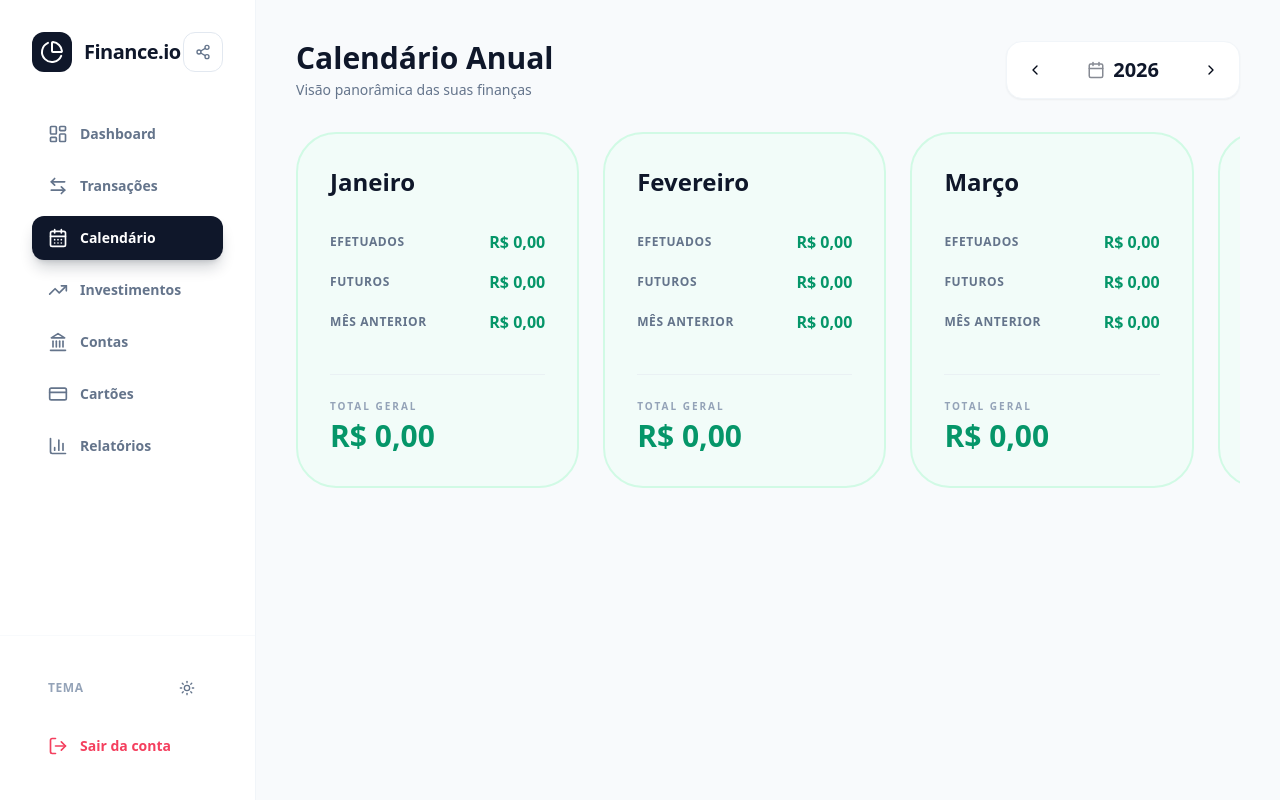
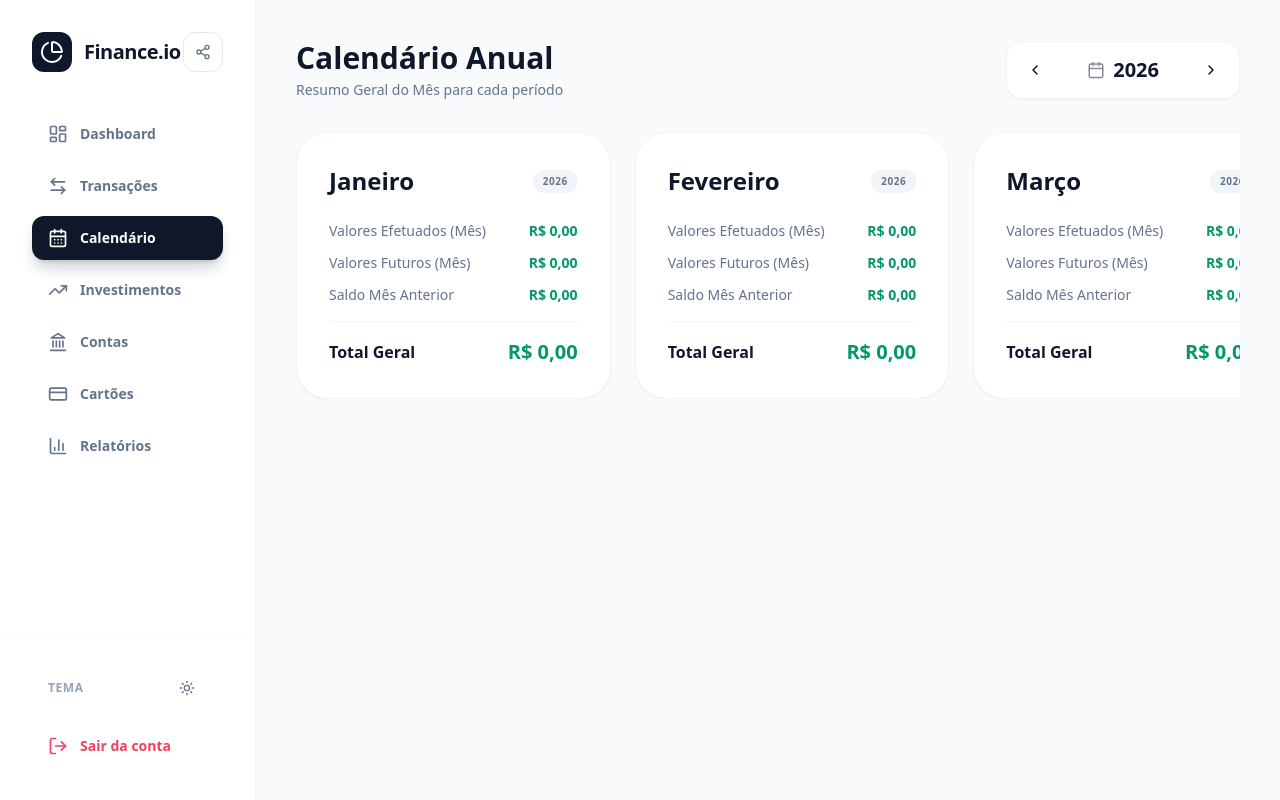
Before and after one commit to allexslima/Controle-Financeiro, a React (Vite) app: page /calendar in a window 1280 px wide. Built offline with nearby package versions, Linux system fonts and the light colour scheme.

Commit message:
[dyad] Atualizando a tela de Calendário para exibir o Resumo Geral do Mês no mesmo formato das Transações - wrote 1 file(s)

```diff
--- a/src/pages/Calendar.tsx
+++ b/src/pages/Calendar.tsx
@@ -61,7 +61,7 @@ const CalendarPage = () => {
           <header className="flex flex-col md:flex-row items-center justify-between gap-6">
             <div className="space-y-1 text-center md:text-left">
               <h1 className="text-3xl font-black text-slate-900 dark:text-white">Calendário Anual</h1>
-              <p className="text-slate-500 text-sm font-medium">Visão panorâmica das suas finanças</p>
+              <p className="text-slate-500 text-sm font-medium">Resumo Geral do Mês para cada período</p>
             </div>
 
             <div className="flex items-center gap-4 bg-white dark:bg-slate-900 p-2 rounded-2xl shadow-sm border border-slate-100 dark:border-slate-800">
@@ -94,54 +94,51 @@ const CalendarPage = () => {
                 {yearData.map((month, index) => (
                   <div
                     key={index}
-                    className="flex-[0_0_85%] sm:flex-[0_0_45%] lg:flex-[0_0_30%] min-w-0"
+                    className="flex-[0_0_85%] sm:flex-[0_0_50%] lg:flex-[0_0_33.33%] min-w-0"
                   >
                     <div
                       onClick={() => handleMonthClick(month.date)}
-                      className={cn(
-                        "p-8 rounded-[2.5rem] border-2 transition-all h-full flex flex-col justify-between cursor-pointer hover:scale-[1.02] active:scale-95",
-                        month.grandTotal >= 0
-                          ? "bg-emerald-50/50 border-emerald-100 dark:bg-emerald-950/10 dark:border-emerald-900/30 hover:border-emerald-300"
-                          : "bg-rose-50/50 border-rose-100 dark:bg-rose-950/10 dark:border-rose-900/30 hover:border-rose-300"
-                      )}
+                      className="bg-white dark:bg-slate-900 p-8 rounded-[2rem] shadow-sm border border-slate-100 dark:border-slate-800 space-y-4 cursor-pointer hover:shadow-xl hover:border-primary/20 transition-all h-full flex flex-col justify-between"
                     >
                       <div>
-                        <h3 className="text-2xl font-black capitalize mb-8 text-slate-900 dark:text-white">
-                          {month.name}
-                        </h3>
+                        <div className="flex justify-between items-center mb-6">
+                          <h3 className="text-2xl font-black capitalize text-slate-900 dark:text-white">
+                            {month.name}
+                          </h3>
+                          <span className="text-[10px] font-black uppercase tracking-wider bg-slate-100 dark:bg-slate-800 text-slate-500 px-2.5 py-1 rounded-full">
+                            {selectedYear}
+                          </span>
+                        </div>
 
-                        <div className="space-y-4">
-                          <div className="flex justify-between items-center">
-                            <span className="text-xs font-bold text-slate-500 uppercase tracking-wider">Efetuados</span>
-                            <span className={cn("font-bold", month.completed >= 0 ? "text-emerald-600" : "text-rose-600")}>
+                        <div className="space-y-3 text-sm">
+                          <div className="flex justify-between font-medium text-slate-500">
+                            <span>Valores Efetuados (Mês)</span>
+                            <span className={month.completed >= 0 ? 'text-emerald-600 font-bold' : 'text-rose-600 font-bold'}>
                               {new Intl.NumberFormat('pt-BR', { style: 'currency', currency: 'BRL' }).format(month.completed)}
                             </span>
                           </div>
 
-                          <div className="flex justify-between items-center">
-                            <span className="text-xs font-bold text-slate-500 uppercase tracking-wider">Futuros</span>
-                            <span className={cn("font-bold", month.future >= 0 ? "text-emerald-600" : "text-rose-600")}>
+                          <div className="flex justify-between font-medium text-slate-500">
+                            <span>Valores Futuros (Mês)</span>
+                            <span className={month.future >= 0 ? 'text-emerald-600 font-bold' : 'text-rose-600 font-bold'}>
                               {new Intl.NumberFormat('pt-BR', { style: 'currency', currency: 'BRL' }).format(month.future)}
                             </span>
                           </div>
 
-                          <div className="flex justify-between items-center">
-                            <span className="text-xs font-bold text-slate-500 uppercase tracking-wider">Mês Anterior</span>
-                            <span className={cn("font-bold", month.previousBalance >= 0 ? "text-emerald-600" : "text-rose-600")}>
+                          <div className="flex justify-between font-medium text-slate-500">
+                            <span>Saldo Mês Anterior</span>
+                            <span className={month.previousBalance >= 0 ? 'text-emerald-600 font-bold' : 'text-rose-600 font-bold'}>
                               {new Intl.NumberFormat('pt-BR', { style: 'currency', currency: 'BRL' }).format(month.previousBalance)}
                             </span>
                           </div>
                         </div>
                       </div>
 
-                      <div className="mt-10 pt-6 border-t border-slate-200/50 dark:border-slate-700/50">
-                        <p className="text-[10px] font-black text-slate-400 uppercase tracking-[0.2em] mb-1">Total Geral</p>
-                        <p className={cn(
-                          "text-3xl font-black",
-                          month.grandTotal >= 0 ? "text-emerald-600" : "text-rose-600"
-                        )}>
+                      <div className="pt-4 border-t border-slate-100 dark:border-slate-800 flex justify-between items-center mt-6">
+                        <span className="text-base font-black text-slate-900 dark:text-white">Total Geral</span>
+                        <span className={`text-xl font-black ${month.grandTotal >= 0 ? 'text-emerald-600' : 'text-rose-600'}`}>
                           {new Intl.NumberFormat('pt-BR', { style: 'currency', currency: 'BRL' }).format(month.grandTotal)}
-                        </p>
+                        </span>
                       </div>
                     </div>
                   </div>
```
